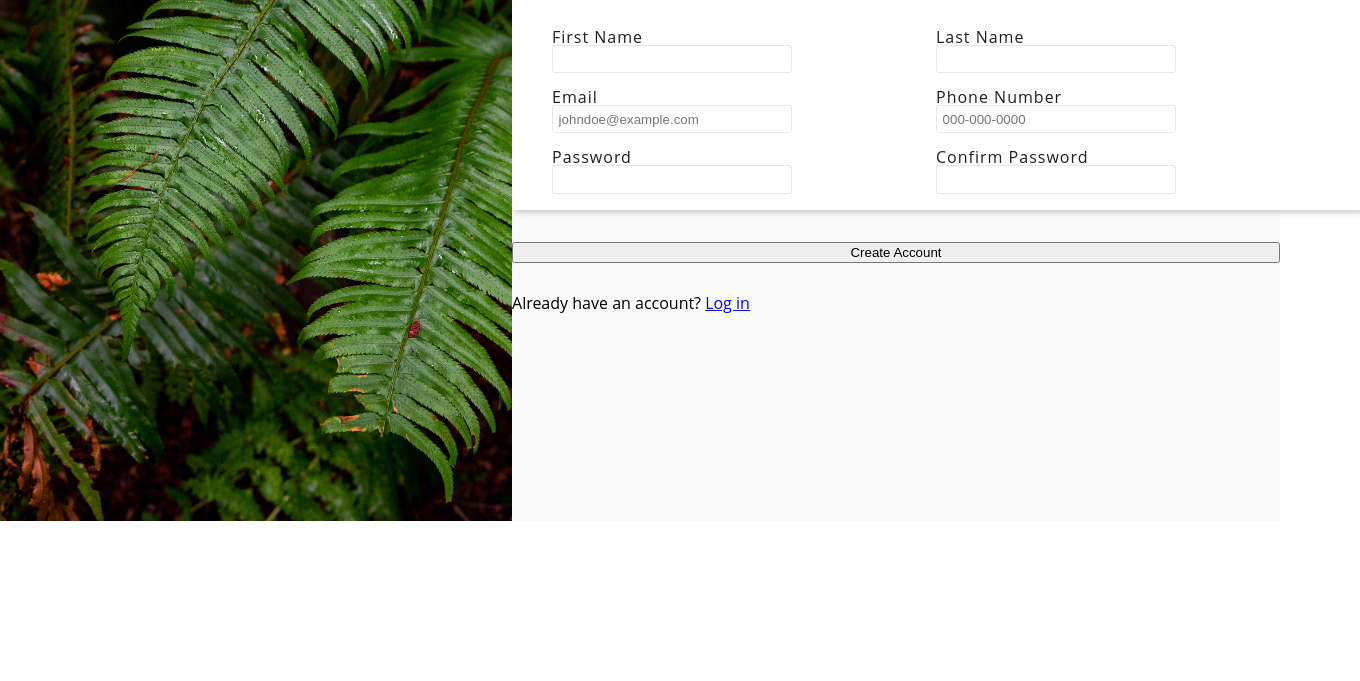
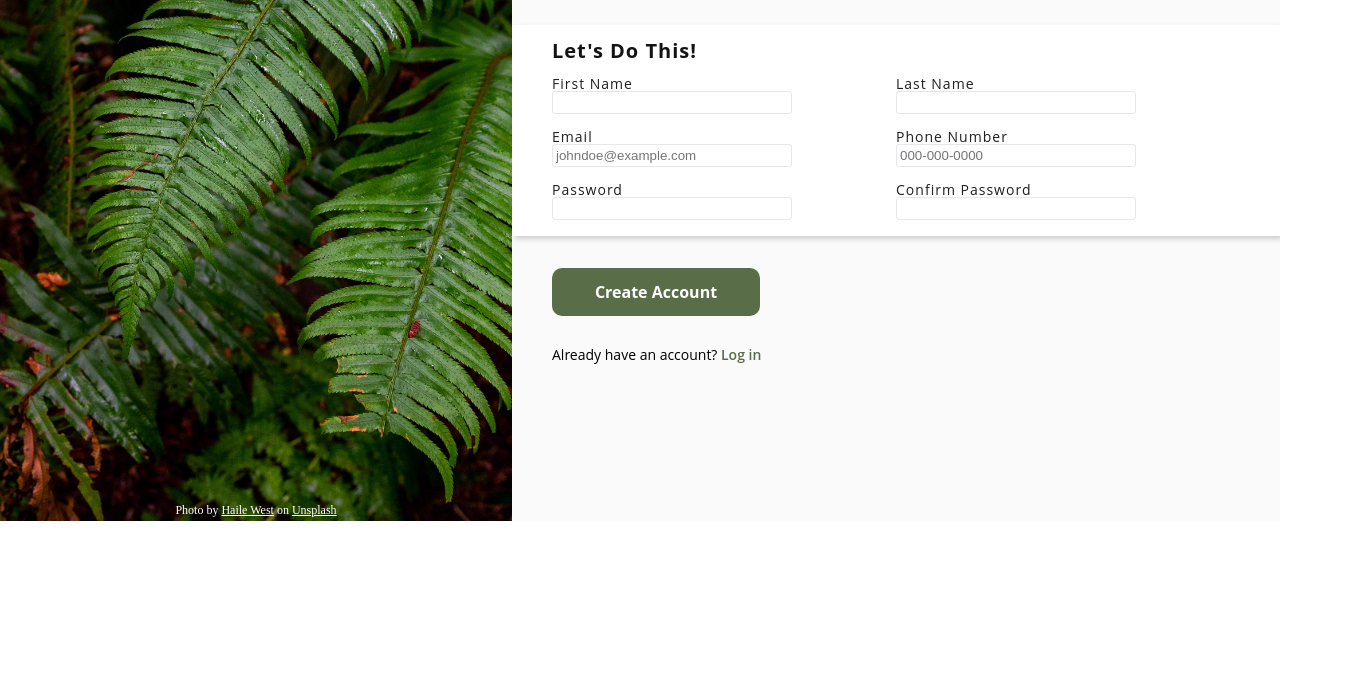
Before and after one commit to Jaywatts15/Sign-up-Form, a plain HTML site: page index.html in a window 1280 px wide. Shown: the part 279-960 px from the top of the page, 1360 px wide, since content can reach past the window. After the commit the page ends 800 px from the top, so only its background shows below. Drawn offline with Linux system fonts and the light colour scheme; a script that the page names is missing.

Commit message:
added attribution, completed btn, login and form

```diff
--- a/css/style.css
+++ b/css/style.css
@@ -101,10 +101,20 @@ body {
     font-size: 4rem;
 }
 
+.attribution {
+    font-size: 12px;
+    color: white;
+    align-self: flex-end;
+    padding-bottom: 5px;
+}
+
+.att-link {
+    color: white;
+}
+
 .main-container {
     height: var(--container-height);
     width: calc(100vw - var(--logo-width));
-    font-family: var(--default-font);
     background-color: rgb(250, 250, 250);
 }
 
@@ -114,7 +124,6 @@ body {
     display: flex;
     flex-direction: column;
     gap: 2rem;
-    padding: 5rem 0rem;
 }
 
 .call {
@@ -124,8 +133,9 @@ body {
     font-weight: 700;
     font-size: 1.25rem;
     margin-bottom: 1rem;
-    max-width: 70%;
+    max-width: 75%;
     margin-left: var(--gap);
+    padding-top: 18vh;
 }
 
 .top-down {
@@ -136,14 +146,15 @@ body {
 
 .form {
     background-color: white;
-    width: 100%;
+    max-width: 100%;
     max-height: 30vh;
     padding: 1rem var(--gap) 1rem var(--gap);
     display: flex;
     flex-direction: column;
     justify-content: space-between;
-    gap: 2rem;
+    gap: 1rem;
     box-shadow: 3px 3px 5px 0px rgba(207,207,207,1);
+    font-size: 14px;
 }
 
 .form-title {
@@ -168,7 +179,7 @@ input {
     border: 1px solid #E5E7EB;
     background-color: rgb(255, 255, 255);
     border-radius: 3px;
-    padding: 0.35rem;
+    padding: 3px;
 }
 
 input[type=number] {
@@ -180,6 +191,38 @@ input[type=number] {
     box-shadow: 2px 2px 10px 0px rgb(180, 180, 180);
 }
 
+button {
+	background: none;
+	color: inherit;
+	border: none;
+	padding: 0;
+	font: inherit;
+	cursor: pointer;
+	outline: inherit;
+}
+
 .create {
+    max-width: 13rem;
+    margin-left: var(--gap);
+    padding: 1rem 1rem;
+    background-color: var(--btn-color);
+    font-weight: 700;
+    color:white;
+    font-size: 1rem;
+    border-radius: 10px;
+}
 
+.login {
+    margin-left: var(--gap);
+    font-size: 14px;
 }
+
+.login-link {
+    color: var(--btn-color);
+    text-decoration: none;
+    font-weight: 600;
+}
+
+.main-container, .create, .login {
+    font-family: var(--default-font);
+}
--- a/index.html
+++ b/index.html
@@ -14,11 +14,12 @@
                 <img class="logo-image" src="./img/odin-lined.png" alt="">
                 <h1 class="logo-text">ODIN</h1>
             </div>
+            <div class="attribution"><p>Photo by <a class="att-link" href="https://unsplash.com/@haliewestphoto" class="haile-link">Haile West</a> on <a class="att-link" href="https://unsplash.com">Unsplash</a></p></div>
     </div>
     <div class="main-container">
         <div class="main-content">
             <div class="call">
-                <p>This is not a real online service! You know you need something like this in your life to help you realize your deepest dreams. Sign up <em>now</em> to get started</p>
+                <p>This is not a real online service! You know you need something like this in your life to help you realize your deepest dreams. Sign up <em>now</em> to get started.</p>
                 <p>You <em>know</em> you want to.</p>
             </div>
             <div class="form">
```
